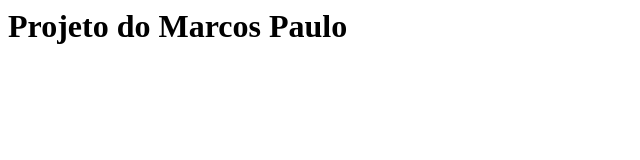
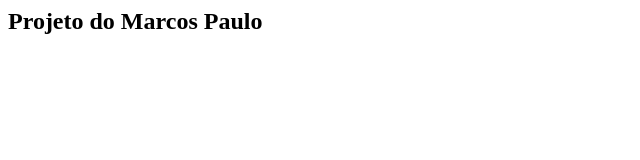
Before and after one commit to marcospaulopaiva/meu-site, a plain HTML site: page index.html in a window 1280 px wide. Shown: the whole page, without its empty margins (0-640 px from the left). Drawn offline with Linux system fonts and the light colour scheme.

Commit message:
alterando de h1 para h2

```diff
--- a/index.html
+++ b/index.html
@@ -2,6 +2,6 @@
     <head>
     </head>
     <body>
-        <h1>Projeto do Marcos Paulo</h1>
+        <h2>Projeto do Marcos Paulo</h2>
     </body>
 </html>
```
